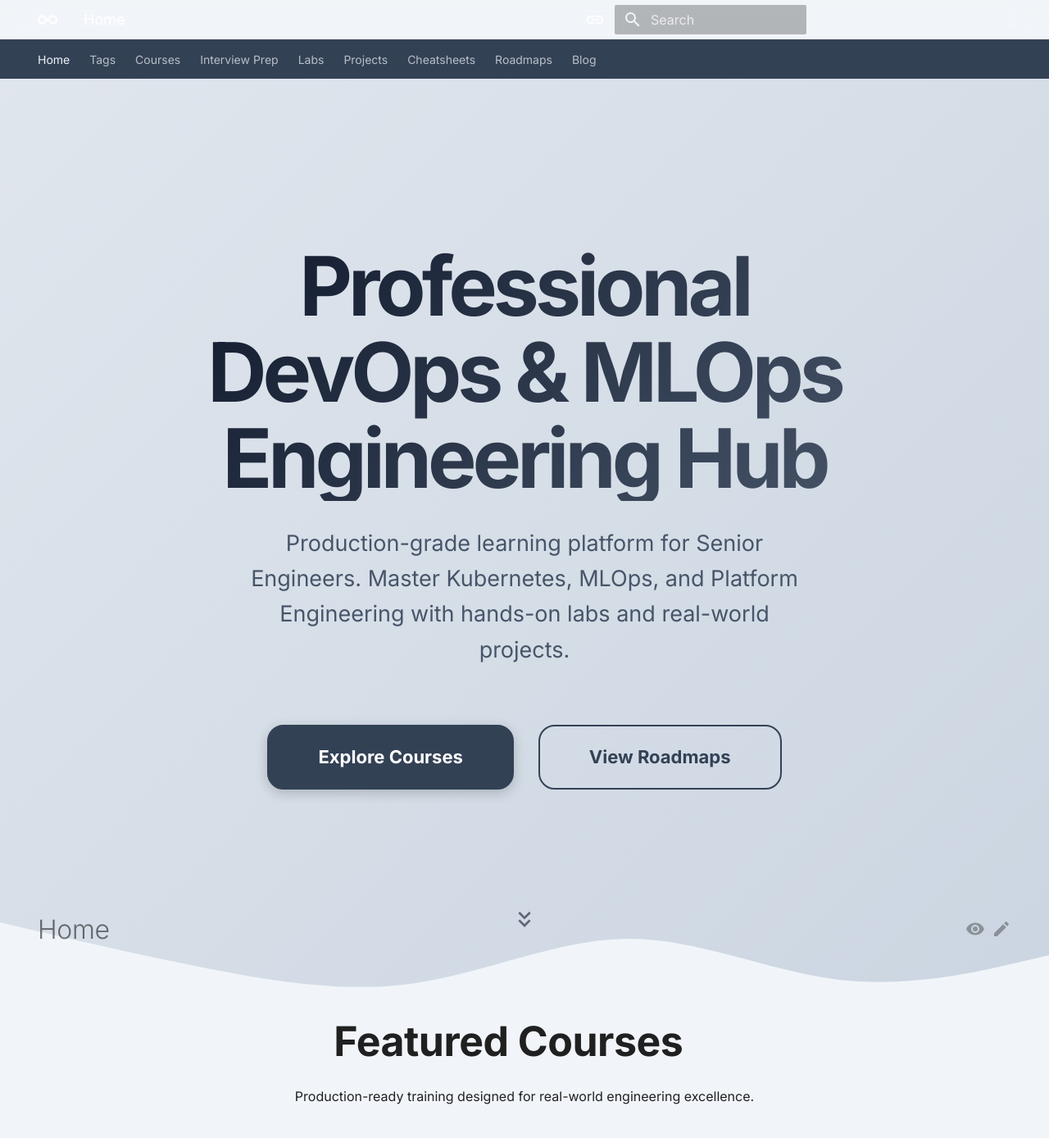
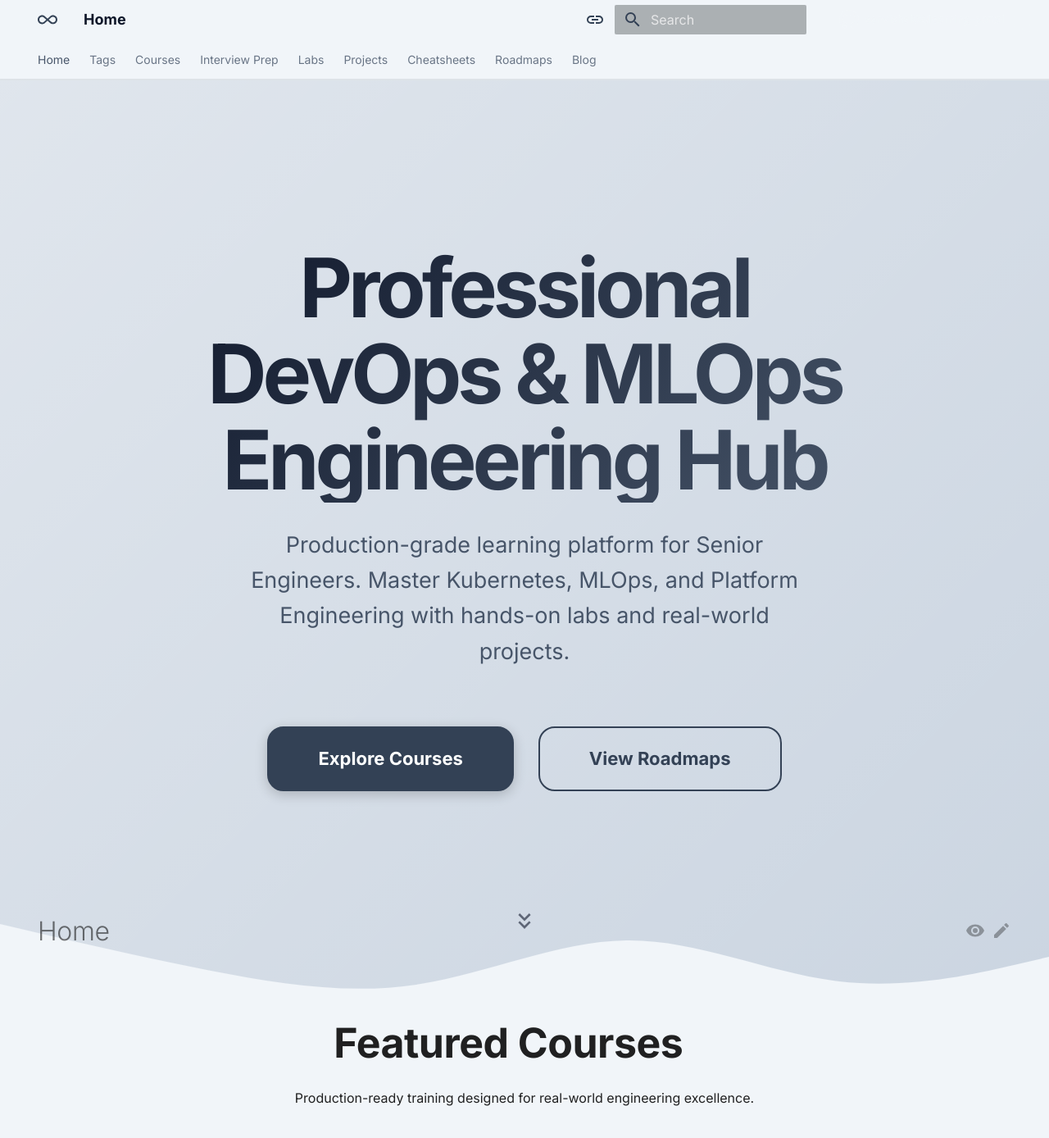
Before and after one commit to senvishal02/learning-portal, an MkDocs documentation site: the page built from docs/index.md, in a window 1280 px wide and 1400 px high. Shown: the top 1388 px of the window at 82% size. Built offline with MkDocs 1.6.1 and Material for MkDocs 9.7.7, drawn with Linux system fonts in a browser that asks for light colours; comment, search, counter and statistics services are not loaded.

Commit message:
fixed light mode home header

```diff
--- a/docs/stylesheets/extra.css
+++ b/docs/stylesheets/extra.css
@@ -288,35 +288,77 @@
 .md-header {
   backdrop-filter: blur(20px);
   -webkit-backdrop-filter: blur(20px);
-  background-color: rgba(var(--md-primary-fg-color--rgb), 0.9) !important;
+  background-color: rgba(241, 245, 249, 0.9) !important; /* Platinum Translucent */
   transition: background-color 0.3s, backdrop-filter 0.3s;
+  border-bottom: 1px solid rgba(51, 65, 85, 0.1);
 }
 
 .md-header__button {
-  color: #ffffff !important;
+  color: #334155 !important; /* Deep Steel */
 }
 
 .md-header__button.md-logo img,
 .md-header__button.md-logo svg {
+  fill: #334155 !important;
+}
+
+.md-header__title {
+  color: #0f172a !important; /* Obsidian */
+  font-weight: 700 !important;
+}
+
+/* Search Box in Light Mode */
+.md-search__input {
+  background-color: rgba(51, 65, 85, 0.05) !important;
+  color: #0f172a !important;
+}
+
+.md-search__icon {
+  color: #334155 !important;
+}
+
+[data-md-color-scheme="slate"] .md-header {
+  background-color: rgba(15, 23, 42, 0.8) !important; /* Gunmetal Translucent */
+  border-bottom: 1px solid rgba(255, 255, 255, 0.05);
+}
+
+[data-md-color-scheme="slate"] .md-header__button,
+[data-md-color-scheme="slate"] .md-header__title {
+  color: #ffffff !important;
+}
+
+[data-md-color-scheme="slate"] .md-header__button.md-logo img,
+[data-md-color-scheme="slate"] .md-header__button.md-logo svg {
   fill: #ffffff !important;
 }
 
-.md-header__title {
-  color: #ffffff !important;
+.md-tabs {
+  background-color: #f1f5f9 !important; /* Platinum Base */
+  transition: background-color 0.3s;
+  border-bottom: 1px solid rgba(51, 65, 85, 0.1);
 }
 
-[data-md-color-scheme="slate"] .md-header {
-  background-color: rgba(15, 23, 42, 0.8) !important;
+.md-tabs__link {
+  color: #475569 !important; /* Steel */
+  opacity: 0.8;
+}
+
+.md-tabs__link--active {
+  color: #0f172a !important; /* Obsidian */
+  opacity: 1;
+}
+
+[data-md-color-scheme="slate"] .md-tabs {
+  background-color: #0f172a !important; /* Gunmetal */
   border-bottom: 1px solid rgba(255, 255, 255, 0.05);
 }
 
-.md-tabs {
-  background-color: var(--md-primary-fg-color) !important;
-  transition: background-color 0.3s;
+[data-md-color-scheme="slate"] .md-tabs__link {
+  color: #94a3b8 !important;
 }
 
-[data-md-color-scheme="slate"] .md-tabs {
-  background-color: rgba(15, 18, 30, 0.8) !important;
+[data-md-color-scheme="slate"] .md-tabs__link--active {
+  color: #ffffff !important;
 }
 
 /* ── Hero Refinements ──────────────────────────────────────────────────── */
```
